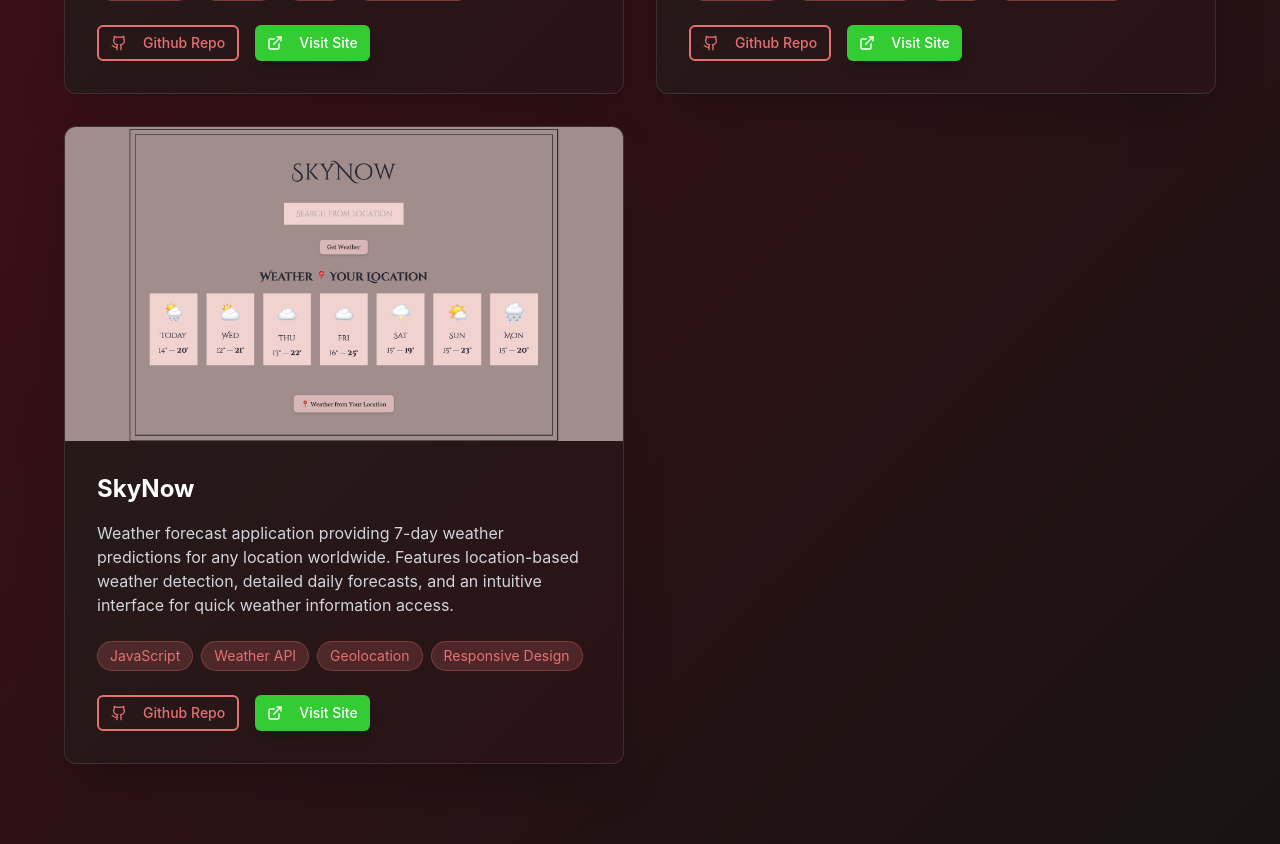
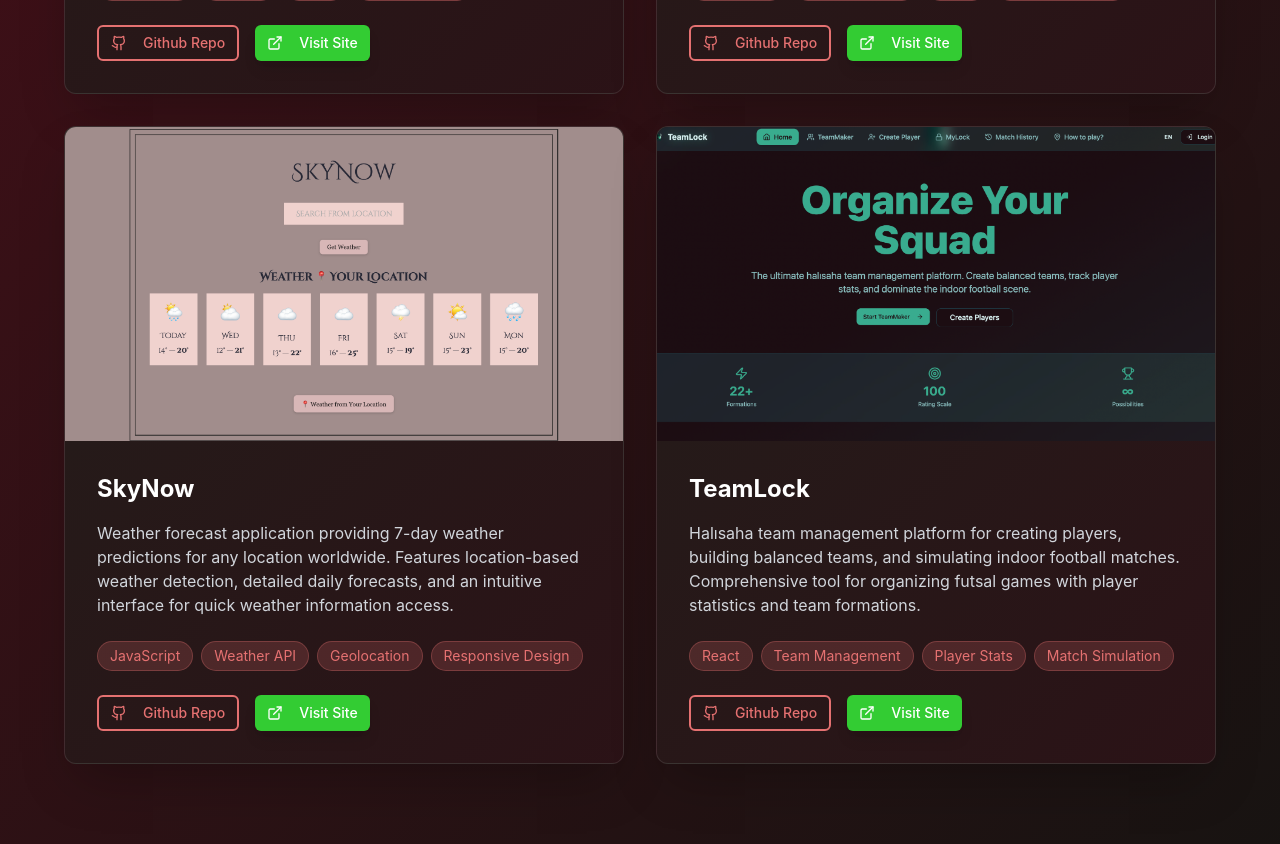
Before and after one commit to JustSuffer/Portfolio, a React (Vite) app: page /projects in a window 1280 px wide. Shown: the part 2280-3124 px from the top of the page. Built offline with nearby package versions, Linux system fonts and the light colour scheme.

Commit message:
Add TeamLock project

```diff
--- a/src/pages/MyWebsites.tsx
+++ b/src/pages/MyWebsites.tsx
@@ -32,6 +32,12 @@ const MyWebsites = () => {
       description: "7-day weather forecast application for any location worldwide with geolocation support.",
       url: "https://skynowiz.netlify.app",
       gradient: "from-sky-600/20 to-blue-600/20"
+    },
+    {
+      title: "TeamLock",
+      description: "Halısaha team management platform for creating players, building teams, and simulating matches.",
+      url: "https://teamlockiz.netlify.app",
+      gradient: "from-teal-600/20 to-emerald-600/20"
     }
   ];
 
--- a/src/pages/Projects.tsx
+++ b/src/pages/Projects.tsx
@@ -7,6 +7,7 @@ import weddingAlbumProject from "@/assets/wedding-album-project.png";
 import packoriaProject from "@/assets/packoria-project.png";
 import watchpoplistProject from "@/assets/watchpoplist-project.png";
 import skynowProject from "@/assets/skynow-project.png";
+import teamlockProject from "@/assets/teamlock-project.png";
 
 
 const Projects = () => {
@@ -64,6 +65,14 @@ const Projects = () => {
       technologies: ["JavaScript", "Weather API", "Geolocation", "Responsive Design"],
       githubLink: "https://github.com/JustSuffer/SkyNow",
       siteLink: "https://skynowiz.netlify.app/"
+    },
+    {
+      title: "TeamLock",
+      description: "Halısaha team management platform for creating players, building balanced teams, and simulating indoor football matches. Comprehensive tool for organizing futsal games with player statistics and team formations.",
+      image: teamlockProject,
+      technologies: ["React", "Team Management", "Player Stats", "Match Simulation"],
+      githubLink: "https://github.com/JustSuffer/teamlock",
+      siteLink: "https://teamlockiz.netlify.app/"
     }
   ];
 
```
Also changed, not shown: src/assets/teamlock-project.png (added).
